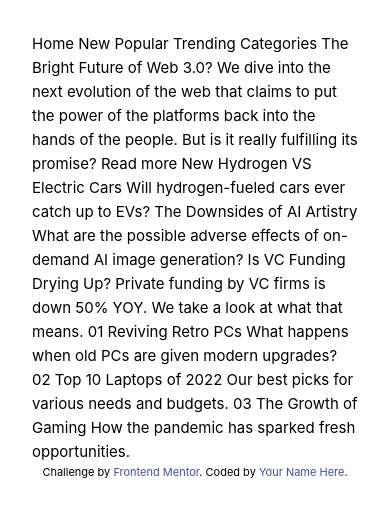
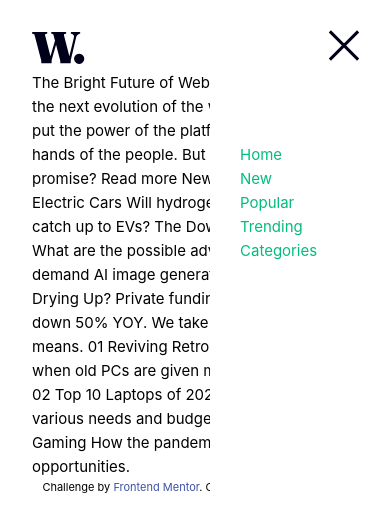
Before and after one commit to alfredthompsonOvie/news-homepage, a Vue app: page / in a window 390 px wide. Shown: the top 532 px of the page. Built offline with nearby package versions, Linux system fonts and the light colour scheme.

Commit message:
mobile nav

```diff
--- a/src/App.vue
+++ b/src/App.vue
@@ -1,10 +1,6 @@
 <template>
   <div>
-    Home
-  New
-  Popular
-  Trending
-  Categories
+  <app-nav />
 
   The Bright Future of Web 3.0?
 
@@ -44,8 +40,12 @@
 </template>
 
 <script>
+import AppNav from "@/components/AppNav.vue";
   export default {
-    name: "App"
+  name: "App",
+  components: {
+    AppNav
+    }
   }
 </script>
 
--- a/src/assets/base.css
+++ b/src/assets/base.css
@@ -22,6 +22,15 @@ body {
   -webkit-font-smoothing: antialiased;
   -moz-osx-font-smoothing: grayscale;
 }
-
+img {
+  max-width: 100%;
+  height: auto;
+}
+ul {
+  list-style: none;
+}
 .attribution { font-size: 11px; text-align: center; }
 .attribution a { color: hsl(228, 45%, 44%); }
+.attribution a:hover {
+  background-color: hsla(160, 100%, 37%, 0.2);
+}
--- a/src/assets/main.css
+++ b/src/assets/main.css
@@ -1,7 +1,7 @@
 @import './base.css';
 
 #app {
-  max-width: 1280px;
+  max-width: 1440px;
   margin: 0 auto;
   padding: 2rem;
 
@@ -16,20 +16,5 @@ a,
 }
 
 @media (hover: hover) {
-  a:hover {
-    background-color: hsla(160, 100%, 37%, 0.2);
-  }
+
 }
-
-@media (min-width: 1024px) {
-  body {
-    display: flex;
-    place-items: center;
-  }
-
-  #app {
-    display: grid;
-    grid-template-columns: 1fr 1fr;
-    padding: 0 2rem;
-  }
-}
--- /dev/null
+++ b/src/components/AppNav.vue
@@ -0,0 +1,105 @@
+<template>
+	<nav class="nav">
+		<div class="brand">
+			<img
+				src="@/assets/images/logo.svg"
+				alt="brand logo"
+				class="brand__logo"
+			/>
+		</div>
+		<div class="hamburger" v-if="isMobile" @click="toggleMobileNav">
+			<img src="@/assets/images/icon-menu.svg" alt="menu icon" class="menu" />
+		</div>
+		<!-- mobile Nav -->
+		<ul class="mobileNav" v-if="isMobile">
+			<div class="close">
+				<img
+					src="@/assets/images/icon-menu-close.svg"
+					alt="menu icon"
+					class="menu"
+				/>
+			</div>
+
+			<li>
+				<a href="#">Home</a>
+			</li>
+			<li>
+				<a href="#">New</a>
+			</li>
+			<li>
+				<a href="#">Popular</a>
+			</li>
+			<li>
+				<a href="#">Trending</a>
+			</li>
+			<li>
+				<a href="#">Categories</a>
+			</li>
+		</ul>
+
+		<!-- tablet/ desktop Nav -->
+		<ul class="mainNav" v-if="!isMobile">
+			<li>
+				<a href="#">Home</a>
+			</li>
+			<li>
+				<a href="#">New</a>
+			</li>
+			<li>
+				<a href="#">Popular</a>
+			</li>
+			<li>
+				<a href="#">Trending</a>
+			</li>
+			<li>
+				<a href="#">Categories</a>
+			</li>
+		</ul>
+	</nav>
+</template>
+
+<script>
+export default {
+	name: "AppNav",
+	data() {
+		return {
+			isMobile: true,
+			windowWidth: null,
+		};
+	},
+	methods: {
+		toggleMobileNav() {},
+	},
+};
+</script>
+
+<style scoped>
+.nav {
+	display: flex;
+	justify-content: space-between;
+	align-items: center;
+}
+.brand__logo {
+	width: 3.5em;
+}
+.menu {
+	/* width: 2.5em; */
+	cursor: pointer;
+}
+.mobileNav {
+	position: fixed;
+	top: 0;
+	bottom: 0;
+	right: 0;
+	width: 12em;
+	background-color: #fff;
+	padding: 2em;
+  display: flex;
+  flex-direction: column;
+}
+.close {
+  margin-bottom: 5em;
+  display: inline-block;
+  margin-left: auto;
+}
+</style>
```
